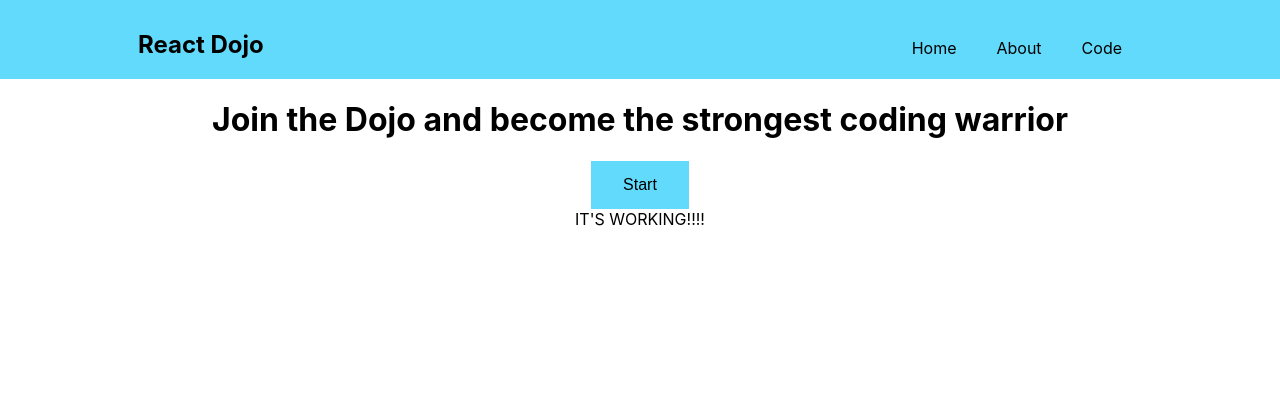
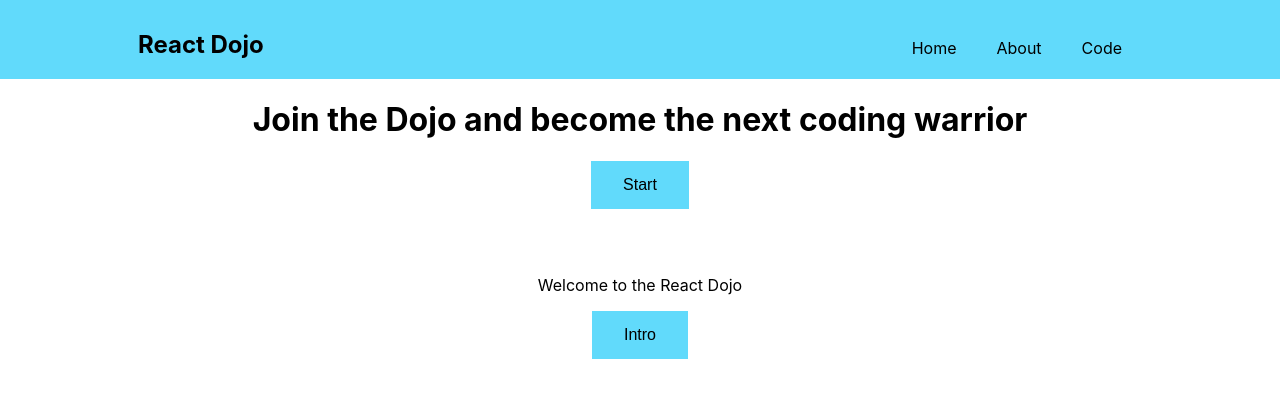
Before and after one commit to mohammedasker/ReactDojo, a React (Create React App) app: page / in a window 1280 px wide. Both pictures are taken after a click on the button "Start". Shown: the top 398 px of the page. Built offline with nearby package versions, Linux system fonts and the light colour scheme.

Commit message:
added buttons that shows more components & one button to refresh the page

```diff
--- a/public/index.html
+++ b/public/index.html
@@ -24,7 +24,7 @@
       work correctly both with client-side routing and a non-root public URL.
       Learn how to configure a non-root public URL by running `npm run build`.
     -->
-    <title>React App</title>
+		<title>React Dojo - Home</title>
 	</head>
 	<body>
 		<noscript>You need to enable JavaScript to run this app.</noscript>
--- a/src/App.css
+++ b/src/App.css
@@ -50,4 +50,11 @@ button {
 	text-decoration: none;
 	display: inline-block;
 	font-size: 16px;
+	margin-bottom: 50px;
+	cursor: pointer;
 }
+
+.choice {
+	display: flex;
+	justify-content: space-evenly;
+}
--- a/src/App.js
+++ b/src/App.js
@@ -2,13 +2,13 @@ import React, { useState } from "react";
 import "./App.css";
 
 function App() {
-	const [showButton, setShowButton] = useState(false);
-	const onClick = () => setShowButton(true);
+	const [showText, setShowText] = useState(false);
+	const onClick = () => setShowText(true);
 
 	return (
 		<div className="App">
 			<header>
-				<div class="container">
+				<div className="container">
 					<nav>
 						<a href="/">
 							<h1>React Dojo</h1>
@@ -21,13 +21,67 @@ function App() {
 					</nav>
 				</div>
 			</header>
-			<h1>Join the Dojo and become the strongest coding warrior</h1>
+			<h1>Join the Dojo and become the next coding warrior</h1>
 			<button onClick={onClick}>Start</button>
-			{showButton ? <Text /> : null}
+			{showText ? <TextOne /> : null}
 		</div>
 	);
 }
 
-const Text = () => <div>IT'S WORKING!!!!</div>;
+const TextOne = () => {
+	const [showText, setShowText] = useState(false);
+	const onClick = () => setShowText(true);
+
+	return (
+		<div>
+			<p>Welcome to the React Dojo</p>
+			<button onClick={onClick}>Intro</button>
+			{showText ? <TextTwo /> : null}
+		</div>
+	);
+};
+
+const TextTwo = () => {
+	const [showText, setShowText] = useState(false);
+	const onClick = () => setShowText(true);
+
+	return (
+		<div>
+			<p>
+				My name is JavaScript and I'm here to teach you every skills I know to
+				help you become the strongest Coding Warrior in the world!
+			</p>
+			<button onClick={onClick}>Continue</button>
+			{showText ? <TextThree /> : null}
+		</div>
+	);
+};
+
+const TextThree = () => {
+	const [showText, setShowText] = useState(false);
+	const onClick = () => setShowText(true);
+
+	return (
+		<div>
+			<p>The training will be a living hell! Are you ready?</p>
+			<div className="choice">
+				<button onClick={onClick}>Yes</button>
+				<button onClick={onClick}>No</button>
+			</div>
+			{showText ? <TextFour /> : null}
+		</div>
+	);
+};
+
+const TextFour = () => {
+	const retryButton = () => window.location.reload();
+
+	return (
+		<div>
+			<p>I see. When you're ready for the training, let me know.</p>
+			<button onClick={retryButton}>Retry</button>
+		</div>
+	);
+};
 
 export default App;
```
Also changed, not shown: 1 other file (tests, documents, lock files or other folders). Lines whose indentation alone changed are shown as unchanged.
